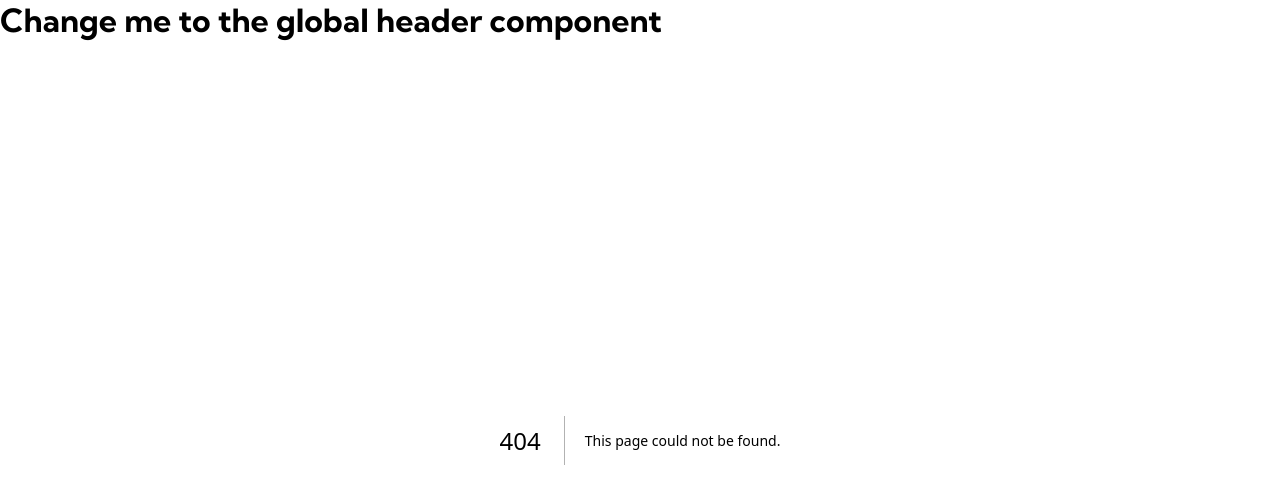
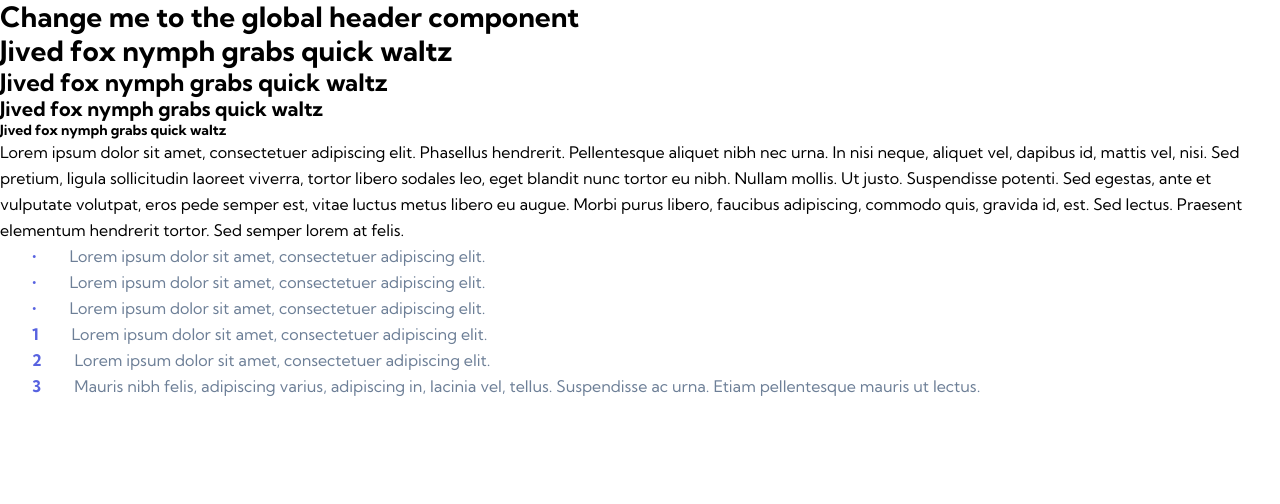
Before and after one commit to LionelPinheiroDuarte/devjobs-webapp, a Next.js app: page /css in a window 1280 px wide. Before the commit this address had no page. Shown: the top 504 px of the page. Built offline with nearby package versions, Linux system fonts and the light colour scheme.

Commit message:
Create a css testing page and create css rules
	- Add rules about colors and fonts
	- Style the default headings
	- Style list

```diff
--- /dev/null
+++ b/src/pages/css.js
@@ -0,0 +1,23 @@
+export default function test(){
+    return(
+        <>
+            <h1>Jived fox nymph grabs quick waltz</h1>
+            <h2>Jived fox nymph grabs quick waltz</h2>
+            <h3>Jived fox nymph grabs quick waltz</h3>
+            <h4>Jived fox nymph grabs quick waltz</h4>
+            <p class="">
+            Lorem ipsum dolor sit amet, consectetuer adipiscing elit. Phasellus hendrerit. Pellentesque aliquet nibh nec urna. In nisi neque, aliquet vel, dapibus id, mattis vel, nisi. Sed pretium, ligula sollicitudin laoreet viverra, tortor libero sodales leo, eget blandit nunc tortor eu nibh. Nullam mollis. Ut justo. Suspendisse potenti. Sed egestas, ante et vulputate volutpat, eros pede semper est, vitae luctus metus libero eu augue. Morbi purus libero, faucibus adipiscing, commodo quis, gravida id, est. Sed lectus. Praesent elementum hendrerit tortor. Sed semper lorem at felis.
+            </p>
+            <ul className="list-style">
+                <li className="list-item-style secondary-color-dark-gray">Lorem ipsum dolor sit amet, consectetuer adipiscing elit.</li>
+                <li className="list-item-style secondary-color-dark-gray">Lorem ipsum dolor sit amet, consectetuer adipiscing elit.</li>
+                <li className="list-item-style secondary-color-dark-gray">Lorem ipsum dolor sit amet, consectetuer adipiscing elit.</li>
+            </ul>
+            <ol className="list-style">
+                <li className="list-item-style secondary-color-dark-gray">Lorem ipsum dolor sit amet, consectetuer adipiscing elit.</li>
+                <li className="list-item-style secondary-color-dark-gray">Lorem ipsum dolor sit amet, consectetuer adipiscing elit.</li>
+                <li className="list-item-style secondary-color-dark-gray">Mauris nibh felis, adipiscing varius, adipiscing in, lacinia vel, tellus. Suspendisse ac urna. Etiam pellentesque mauris ut lectus.</li>
+            </ol>
+        </>
+    )
+}
--- a/src/styles/globals.css
+++ b/src/styles/globals.css
@@ -1,5 +1,18 @@
 :root {
   --max-width: 1100px;
+
+  /* Typo styles */
+
+  --fs-300: .875rem;
+  --fs-400: 1rem;
+  --fs-500: 1.25rem;
+  --fs-600: 1.5rem;
+  --fs-700: 1.75rem;
+  --fs-800: 2rem;
+  --fs-900: 5rem;
+
+  --line-height:1.625rem;
+
   /* PRIMARY COLORS */
 
   --primary-color: hsl(235, 69%, 61%);
@@ -14,6 +27,84 @@
    --secondary-color-gray: hsl(212, 23%, 69%);
    --secondary-color-dark-gray: hsl(214, 17%, 51%);
 
+}
+
+/*--- Default CSS ---*/
+
+h1,h2,h3,h4{
+  font-style:var(--primary-dark);
+  font-weight: bold;
+}
+h1{
+  font-size: var(--fs-700);
+  line-height: 34px;
+}
+h2{
+  font-size: var(--fs-600);
+  line-height: 29px;
+}
+h3{
+  font-size: var(--fs-500);
+  line-height: 24px;
+}
+h4{
+  font-size: var(--fs-300);
+  line-height: 18px;
+}
+
+p{
+  font-size: var(--fs-400);
+  line-height: var(--line-height);
+}
+
+ul, ol {
+  list-style: none; /* Remove default bullets */
+}
+
+ul li::before {
+  content: "\2022";
+  color: var(--primary-color);
+  font-weight: bold;
+  display: inline-block;
+  margin-right: 33px;
+}
+
+ol {
+  counter-reset: num;
+}
+
+ol li {
+  counter-increment: num;
+}
+
+ol li::before {
+  content: counter(num);
+  font-weight: bold;
+  color:var(--primary-color);
+  margin-right: 33px;
+}
+
+
+
+/*--- Utility classes ---*/
+.primary-color { color: var(--primary-color);}
+.primary-color-light { color: var(--primary-color-light);}
+.primary-dark { color: var(--primary-dark);}
+.primary-dark-lighter { color: var(--primary-dark-lighter);}
+
+.secondary-color-white { color: var(--secondary-color-white);}
+.secondar-color-light-gray { color:  var(--secondary-color-light-gray);}
+.secondary-color-gray { color: var(--secondary-color-gray);}
+.secondary-color-dark-gray { color: var(--secondary-color-dark-gray);}
+
+/* temp class*/
+
+.list-style{
+  margin-left: 2rem;
+}
+
+.list-item-style{
+  line-height: var(--line-height);
 }
 
 @media (prefers-color-scheme: dark) {
@@ -34,9 +125,7 @@ body {
   overflow-x: hidden;
 }
 
-body {
-  color: rgb(var(--foreground-rgb));
-}
+body {}
 
 a {
   color: inherit;
```
